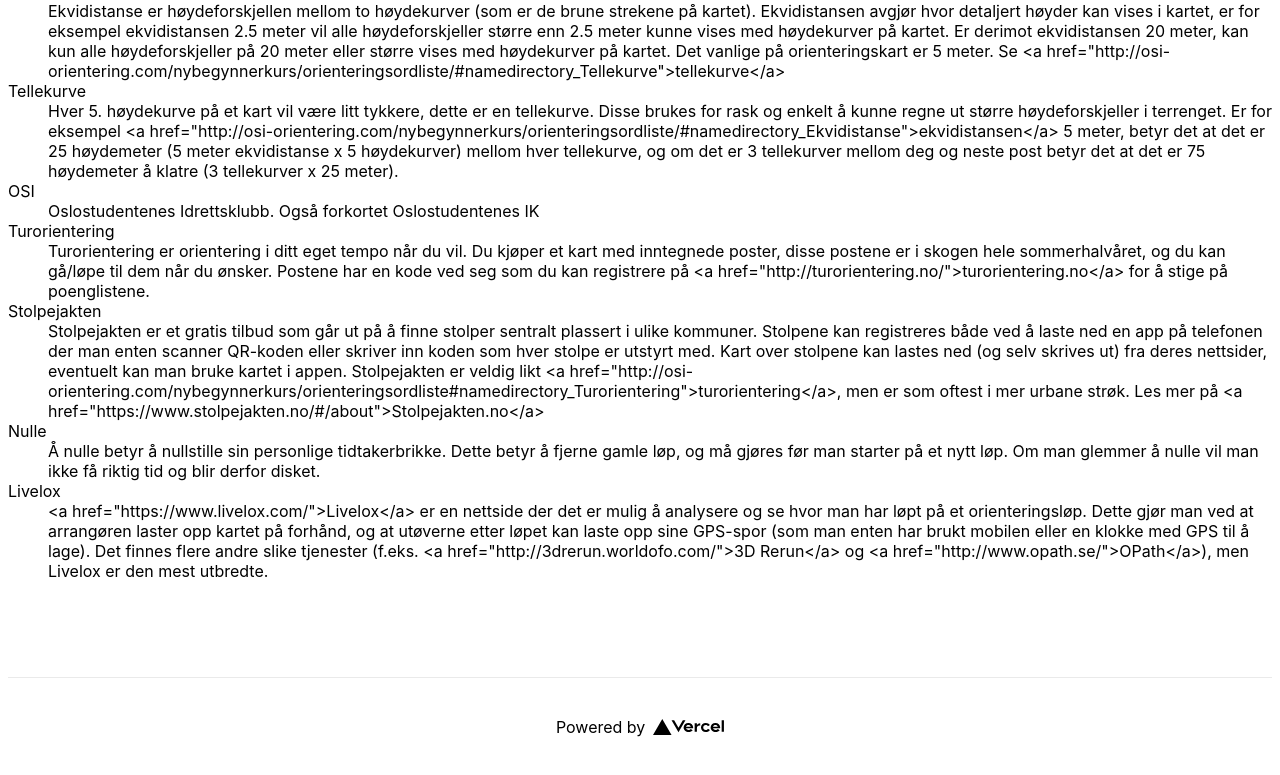
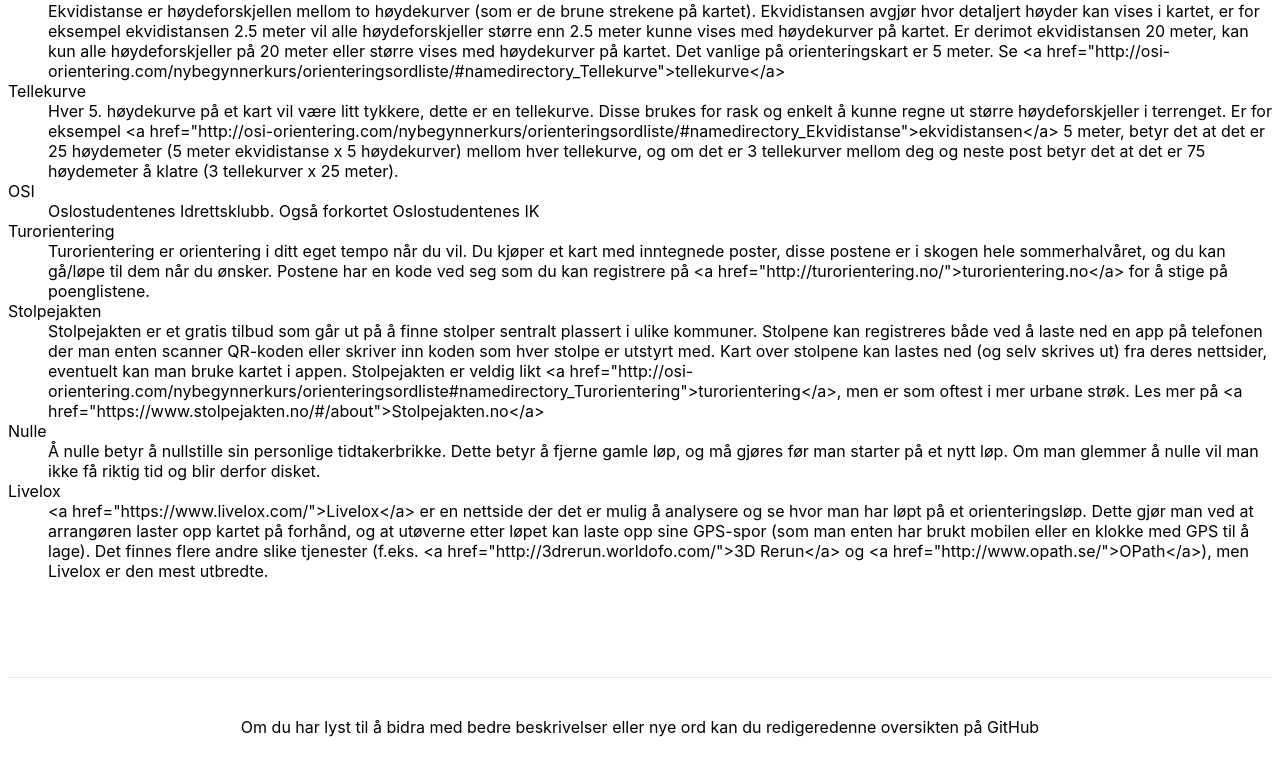
Before and after one commit to mikaello/oordliste, a Next.js app: page / in a window 1280 px wide. Shown: the part 3113-3888 px from the top of the page. Built offline with nearby package versions, Linux system fonts and the light colour scheme.

Commit message:
update footer with info about this repo

```diff
--- a/pages/index.js
+++ b/pages/index.js
@@ -28,15 +28,17 @@
       </main>
 
       <footer className={styles.footer}>
+        Om du har lyst til å bidra med bedre beskrivelser eller nye ord kan du
+        redigere{" "}
         <a
-          href="https://vercel.com?utm_source=create-next-app&utm_medium=default-template&utm_campaign=create-next-app"
+          href="https://github.com/mikaello/oordliste/blob/master/resources/orienteering_dictionary.json"
           target="_blank"
           rel="noopener noreferrer"
         >
-          Powered by{" "}
-          <img src="/vercel.svg" alt="Vercel Logo" className={styles.logo} />
+          denne oversikten på GitHub
         </a>
       </footer>
     </div>
   );
 }
+// Mye o-software som kanskje kan legges inn: http://o-training.net/blog/2011/11/30/interesting-new-orienteering-analysis-tools-coming/
```
